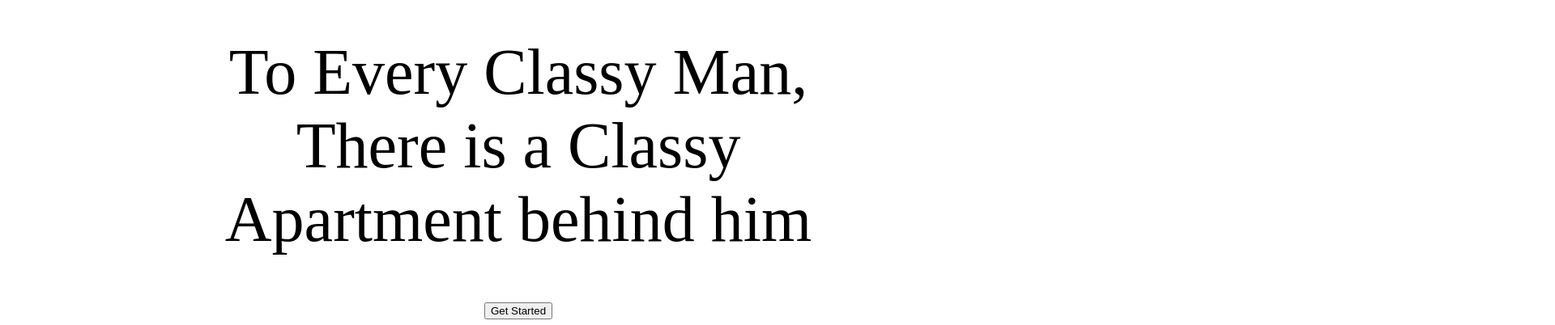
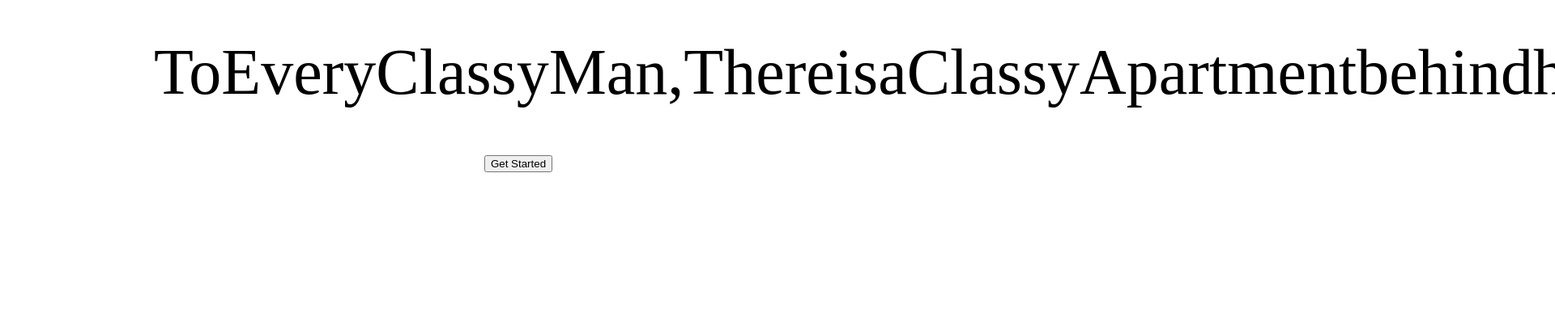
Before and after one commit to jbrit/bareh, a website built with webpack: page index.html in a window 1280 px wide. Shown: the part 214-616 px from the top of the page at 81% size, 1920 px wide, since content can reach past the window. Built offline with nearby package versions, Linux system fonts and the light colour scheme; files whose address does not match are found by name; what smooth-scrollbar would draw is missing.

Commit message:
background and splittext added

```diff
--- a/index.html
+++ b/index.html
@@ -33,7 +33,9 @@
             padding: 250px 0;
           "
         >
-          <div>To Every Classy Man, There is a Classy Apartment behind him</div>
+          <div class="split-text">
+            To Every Classy Man, There is a Classy Apartment behind him
+          </div>
           <button class="btn">Get Started</button>
         </div>
       </section>
--- a/src/index.js
+++ b/src/index.js
@@ -1,8 +1,21 @@
-import gsap from "gsap";
-import "./scrolling";
+import scrolling from "./scrolling";
 
 const showPage = () => {
-  document.onreadystatechange = (e) => console.log("Ready", e);
+  // split-text
+  document.querySelectorAll(".split-text").forEach(
+    (holder) =>
+      (holder.innerHTML = holder.innerHTML
+        .split(" ")
+        .filter((word) => word !== "")
+        .map((word) => '<span class="split-word">' + word + "</span>")
+        .join(""))
+  );
+  scrolling();
 };
 
-showPage();
+document.onreadystatechange = (e) => {
+  if (document.readyState == "complete") {
+    showPage();
+  }
+  console.log("Ready", e);
+};
--- a/src/scrolling.js
+++ b/src/scrolling.js
@@ -1,3 +1,56 @@
+import gsap from "gsap";
+import { ScrollTrigger } from "gsap/ScrollTrigger";
 import Scrollbar from "smooth-scrollbar";
 
-Scrollbar.init(document.querySelector(".smooth-scroll-wrapper"));
+const scrolling = () => {
+  gsap.registerPlugin(ScrollTrigger);
+
+  let scrollbar = Scrollbar.init(
+    document.querySelector(".smooth-scroll-wrapper")
+  );
+
+  ScrollTrigger.scrollerProxy(document.body, {
+    scrollTop(value) {
+      if (arguments.length) {
+        scrollbar.scrollTop = value;
+      }
+      return scrollbar.scrollTop;
+    },
+  });
+
+  // Reveal Background Image
+  var tl = gsap.timeline({ ease: "slow (0.7 0.7, false)" });
+  tl.set(".smooth-scroll-wrapper", { opacity: 1, duration: 0 }).from(
+    ".items-area",
+    {
+      "--coverHeight": "100%",
+      translateY: "100%",
+      duration: 1,
+      delay: "0.5s",
+    }
+  );
+  gsap.to(".split-word", {
+    scrollTrigger: {
+      trigger: ".split-word",
+      scroller: document.body,
+      start: "center bottom",
+    },
+    "--wordCoverHeight": "0%",
+    stagger: 0.1,
+    duration: 0.7,
+    delay: 0.5,
+    ease: "expo.out",
+  });
+
+  gsap.from("img", {
+    scrollTrigger: {
+      trigger: "img",
+      scroller: document.body,
+      start: "center bottom",
+    },
+    delay: 0.5,
+    opacity: 0,
+  });
+};
+
+export default scrolling;
--- /dev/null
+++ b/src/scss/_utils.scss
@@ -0,0 +1,21 @@
+.split-text {
+  display: flex;
+  justify-content: center;
+  flex-wrap: wrap;
+}
+.split-word {
+  display: inline-block;
+  position: relative;
+  padding-right: 1rem;
+  --wordCoverHeight: 100%;
+  transform: translateY(var(--wordCoverHeight));
+}
+.split-word::before {
+  content: "";
+  top: 0;
+  left: 0;
+  height: var(--wordCoverHeight);
+  width: 100%;
+  background-color: #e5e5e5;
+  position: absolute;
+}
--- a/src/scss/main.scss
+++ b/src/scss/main.scss
@@ -1,5 +1,6 @@
+@import "btn";
 @import "font";
-@import "btn";
+@import "utils";
 
 * {
   padding: 0;
@@ -22,10 +23,21 @@
   width: auto;
   height: 100vh;
   overflow: auto;
+  opacity: 0;
 }
 
 .items-area {
-  max-height: 900px;
-  min-height: 70vh;
-  background-color: black;
+  width: 100vw;
+  padding-bottom: 62.5%;
+  background: url("../../src/assets/img/background\ img.png") no-repeat center;
+  background-size: contain;
+  position: relative;
+  --coverHeight: 0%;
 }
+.items-area::before {
+  content: "";
+  position: absolute;
+  height: var(--coverHeight);
+  width: 100%;
+  background-color: #e5e5e5;
+}
```
Also changed, not shown: 1 other file.
